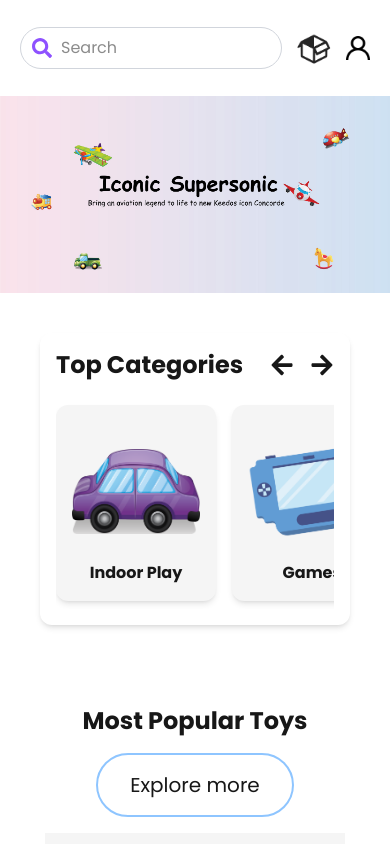
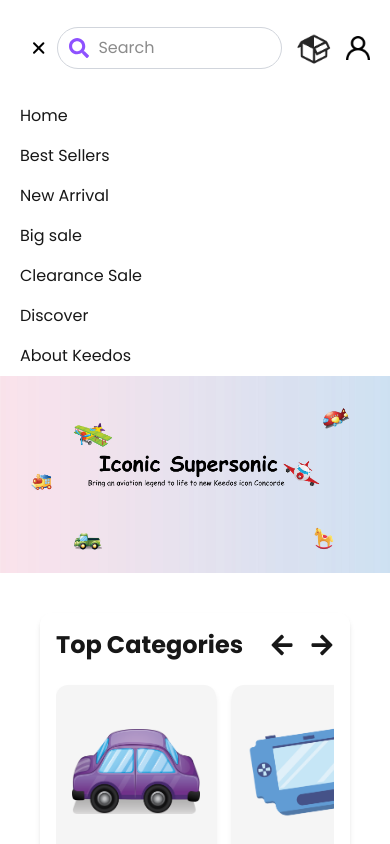
Before and after one commit to Shihab221/keedosweb, a Next.js app: page / in a window 390 px wide. Both pictures are taken after a click on the icon 42 px from the left and 48 px from the top of the page. Shown: the top 844 px of the page. Built offline with nearby package versions, Linux system fonts and the light colour scheme; a web font is replaced by a local one.

Commit message:
mobile bar open close

```diff
--- a/components/navbar.tsx
+++ b/components/navbar.tsx
@@ -1,11 +1,13 @@
+"use client"
 import Image from 'next/image'
-import React from 'react'
+import React, {useState} from 'react'
 import logo from "../public/images/logo2.png"
 import cart from "../public/images/cart.png"
 import profile from "../public/images/profile.png"
-import { FaSearch } from "react-icons/fa"
+import { FaSearch, FaBars, FaCross } from "react-icons/fa"
 import { BiArrowFromTop } from 'react-icons/bi'
-
+import Sidebar from './sidebar'
+import { IoClose, IoMenu } from 'react-icons/io5'
 const navbarData = [
     {title:"Home", url:"#" },
     {title:"Best Sellers", url:"#" },
@@ -16,6 +18,8 @@
     {title:"About Keedos", url:"#" },
 ]
 const Navbar = () => {
+
+  const [isOpen, setIsOpen] = useState(false);
   return (
     <div className='w-full px-5 sm:px-20'>
       {/* search bar */}
@@ -27,6 +31,15 @@
         height={100}
         className='sm:block hidden'
         />
+        {
+          isOpen ? (
+            <IoClose className='sm:hidden block mx-2' size={64} color='black' onClick={()=> setIsOpen(false)}/>
+          ) : (
+            <IoMenu className='sm:hidden block mx-2' size={64} color='black' onClick={()=> setIsOpen(true)}/>
+          )
+        }
+
+
         <div className="relative w-2xl">
           <input
             type="text"
@@ -55,6 +68,12 @@
 
       </div>
 
+      {
+        isOpen && (
+          <Sidebar />
+        )
+      }
+
       {/* navbar */}
       <div className='hidden sm:block '>
         <div className='flex flex-row '>
--- /dev/null
+++ b/components/sidebar.tsx
@@ -0,0 +1,33 @@
+"use client"
+import React,{useState} from 'react'
+
+
+const navbarData = [
+    {title:"Home", url:"#" },
+    {title:"Best Sellers", url:"#" },
+    {title:"New Arrival", url:"#" },
+    {title:"Big sale", url:"#" },
+    {title:"Clearance Sale", url:"#" },
+    {title:"Discover", url:"#" },
+    {title:"About Keedos", url:"#" },
+]
+const Sidebar = () => {
+const [isOpen, setIsOpen] = useState(true);
+  return (
+    <div>
+
+        {isOpen && (
+          <div className='flex flex-col justify-between w-full '>
+          {navbarData.map((item, index) => (
+            <div key={index} className='flex flex-row items-center justify-between py-2 hover:font-semibold cursor-pointer'>
+                <p className='text-neutral-900 text-md'>{item.title}</p>
+            </div>
+          ))}
+        </div>
+        )}
+
+    </div>
+  )
+}
+
+export default Sidebar
```
